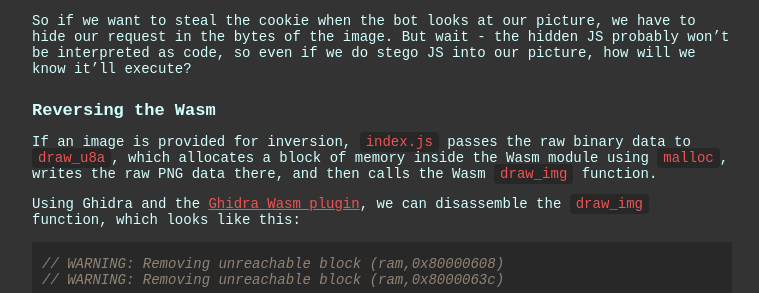
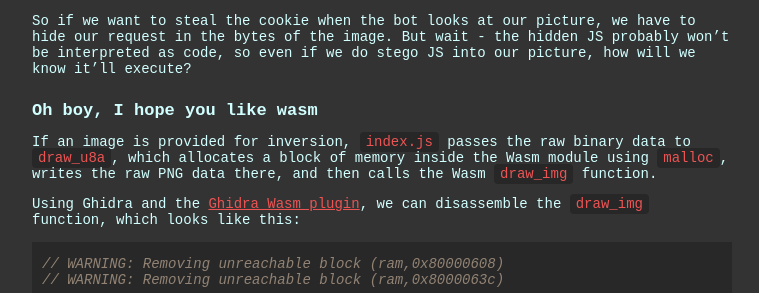
Before and after one commit to ubcctf/ubcctf.github.io, a Jekyll site: the page built from _posts/2022-3-13-UTCTF-HTML2PDF.md, in a window 1280 px wide and 900 px high, scrolled down 2651 px. Shown: the part 159-452 px from the top of the window, without its empty margins (258-1017 px from the left). Built offline with Jekyll 4.4.1, drawn with Linux system fonts in a browser that asks for light colours; some web fonts are replaced.

Commit message:
revert section title

```diff
--- a/_posts/2022-3-13-UTCTF-HTML2PDF.md
+++ b/_posts/2022-3-13-UTCTF-HTML2PDF.md
@@ -100,7 +100,7 @@ app.use(bodyParser.urlencoded({limit: '10kb', extended: true}));
 
 So if we want to steal the cookie when the bot looks at our picture, we have to hide our request in the bytes of the image. But wait - the hidden JS probably won't be interpreted as code, so even if we do stego JS into our picture, how will we know it'll execute?
 
-## Reversing the Wasm
+## Oh boy, I hope you like wasm
 
 If an image is provided for inversion, `index.js` passes the raw binary data to `draw_u8a`, which allocates a block of memory inside the Wasm module using `malloc`, writes the raw PNG data there, and then calls the Wasm `draw_img` function.
 
```
